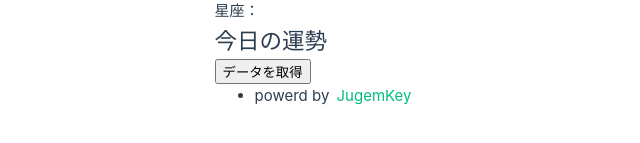
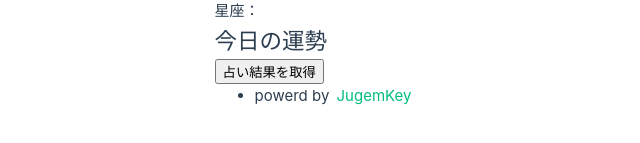
Before and after one commit to chihiro-fnd/fortune-app, a Vue app: page / in a window 1280 px wide. Shown: the part 457-600 px from the top of the page, without its empty margins (208-848 px from the left). Built offline with nearby package versions, Linux system fonts and the light colour scheme; the HTML template or start-up script is replaced by a standard one.

Commit message:
[update]占い結果画面を修正、ユーザーの星座の運勢を取得するようAPI修正

```diff
--- a/src/App.vue
+++ b/src/App.vue
@@ -24,11 +24,16 @@
       <div class="p-results">
         <h2>今日の運勢</h2>
       </div>
-      <!-- <button @click="fetchHoroscope">占い結果を取得</button>
-      <pre>{{ horoscopeResult }}</pre> -->
 
-      <pre>{{ horoscope }}</pre>
-      <button @click="fetchHoroscope">データを取得</button>
+      <!-- <pre>{{ horoscope }}</pre> -->
+      <div v-if="userHoroscope">
+        <h2>{{ userHoroscope.sign }} の今日の運勢</h2>
+        <p>順位: {{ userHoroscope.rank }}</p>
+        <p>{{ userHoroscope.content }}</p>
+        <p>ラッキーアイテム: {{ userHoroscope.item }}</p>
+        <p>ラッキーカラー: {{ userHoroscope.color }}</p>
+      </div>
+      <button @click="fetchHoroscope">占い結果を取得</button>
       <div v-if="isLoading">読み込み中</div>
       <div v-else-if="errorMessages">エラー：{{ errorMessages }}</div>
       <!-- 使用するWEB APIのリンク -->
@@ -63,8 +68,6 @@ function drawCard() {
 
 // 誕生日のデータを文字列としてリアクティブに保持する
 const birthday = ref('')
-// 今日の日付 'YYYY-MM-DD' 形式 にする
-const today = new Date().toISOString().split('T')[0]
 // リアクティブなbirthdayに基づいて Date オブジェクトを作る（computedを使う）
 const birthDate = computed(() => new Date(birthday.value))
 
@@ -96,18 +99,34 @@ const zodiacSign = computed(() => {
 const horoscope = ref(null)
 const isLoading = ref(false)
 const errorMessages = ref('')
+// ユーザーの星座の運勢
+const userHoroscope = ref(null)
+
 const fetchHoroscope = async () => {
-  // 【あとで】2025/07/01 を今日の日付にできるようにする
-  const url = '/api/api/horoscope/free/2025/07/01'
+  // 今日の日付 'YYYY-MM-DD' 形式 にする
+  const today = new Date().toISOString().split('T')[0]
+  // console.log(today) // 2025-08-01
+  const todaySlash = today.replace(/-/g, '/')
+  // console.log(todaySlash) // 2025/08/01
+  // 今日の運勢を取得
+  const url = `/api/api/horoscope/free/${todaySlash}`
   try {
     const response = await fetch(url)
     if (!response.ok) {
       throw new Error('データの取得に失敗しました')
     }
     const data = await response.json()
-    console.log(data) // ← 一旦中身を確認
+    // console.log(data) // ← 一旦中身を確認
     // {{horoscope}} にデータを格納
     horoscope.value = data
+
+    // 今日の配列
+    const resultArray = data.horoscope?.[todaySlash]
+
+    // zodiacSign（ユーザーの星座） と一致するデータを検索
+    userHoroscope.value = resultArray.find(
+      (item: { sign: string }) => item.sign === zodiacSign.value,
+    )
   } catch (error) {
     console.error('エラー:', error)
     // errorの型エラーを解消
```
